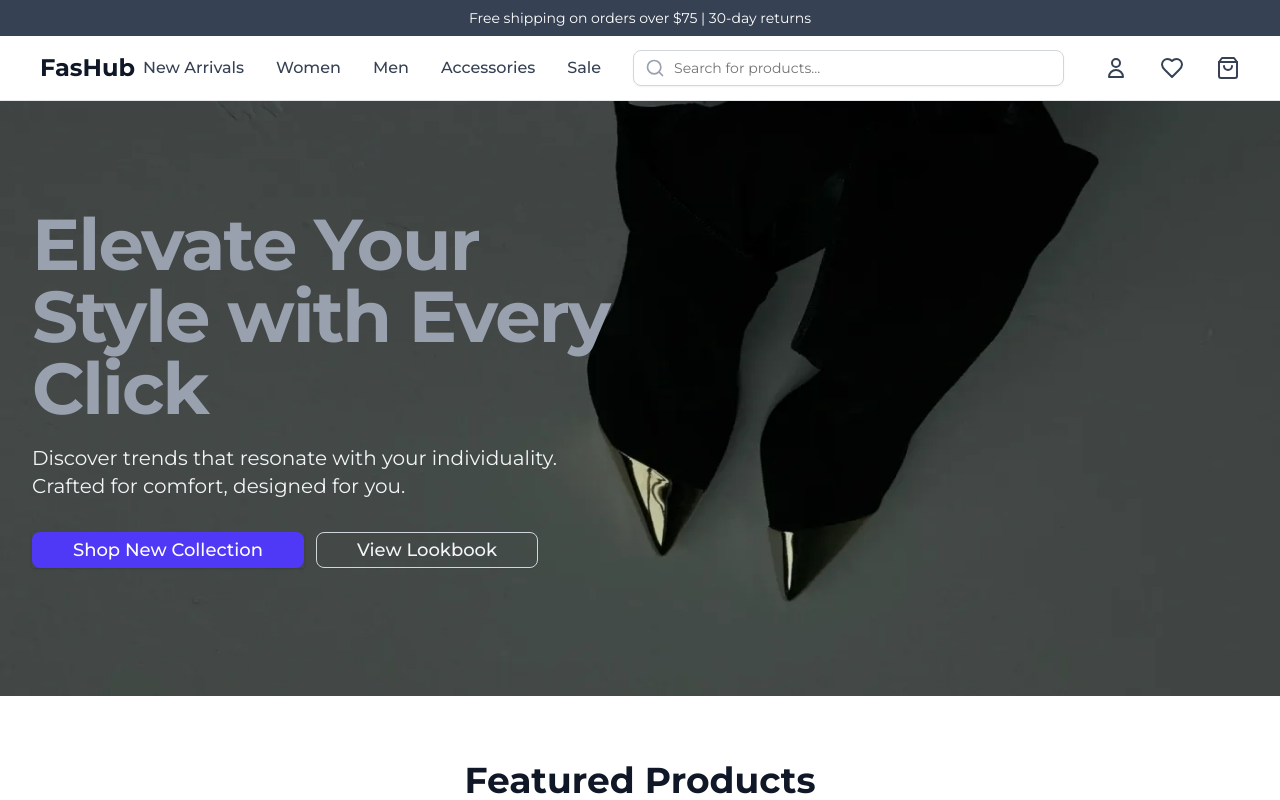
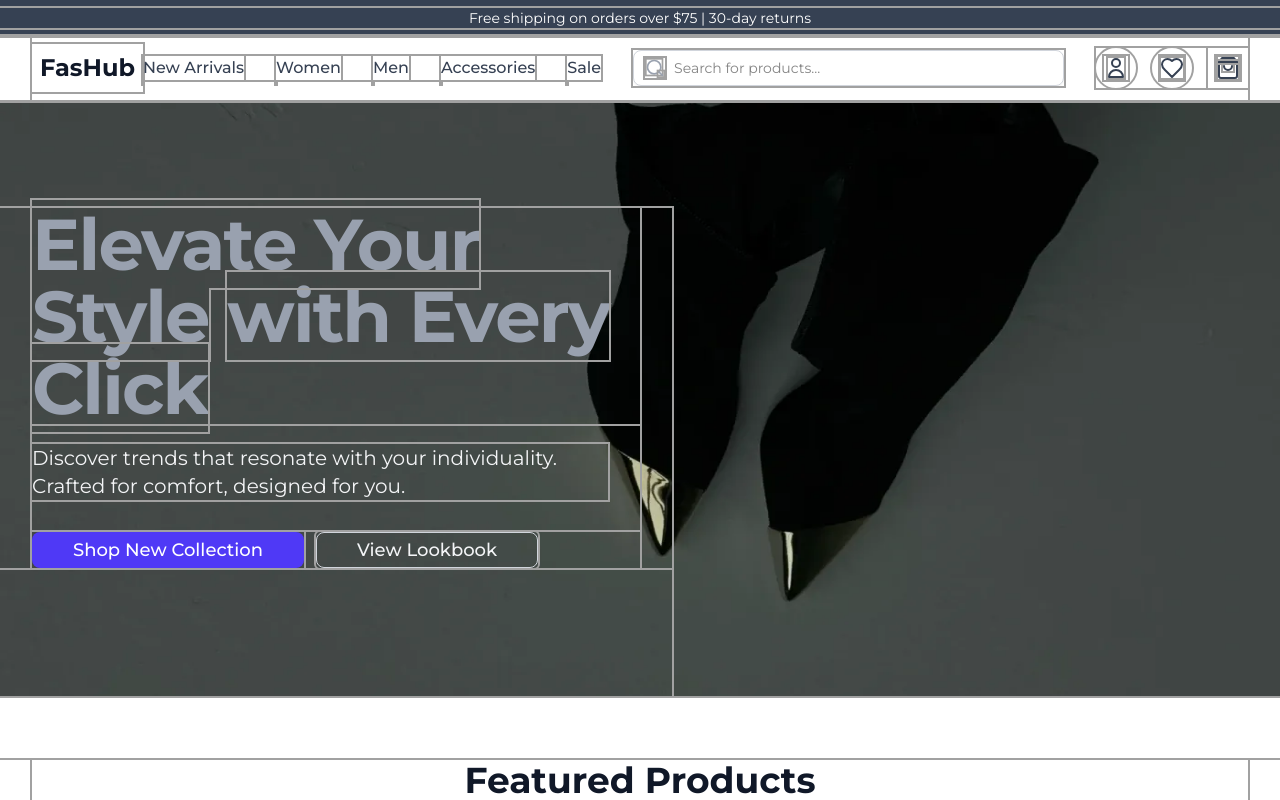
Before and after one commit to Tarun8595/FasHub, a Next.js app: page / in a window 1280 px wide. Shown: the top 800 px of the page. Built offline with nearby package versions, Linux system fonts and the light colour scheme.

Commit message:
update global css

```diff
--- a/app/globals.css
+++ b/app/globals.css
@@ -14,7 +14,7 @@
   letter-spacing: 2px; */
 }
 
-@custom-variant dark (&:is(.dark *));
+/* Removed invalid @custom-variant dark (&:is(.dark *)); */
 
 :root {
   --background: oklch(1 0 0);
@@ -87,7 +87,7 @@
   --sidebar-ring: oklch(0.439 0 0);
 }
 
-@theme inline {
+:root {
   --color-background: var(--background);
   --color-foreground: var(--foreground);
   --color-card: var(--card);
@@ -128,9 +128,14 @@
 
 @layer base {
   * {
-    @apply border-border outline-ring/50;
+    border-color: var(--border);
+    outline-color: var(--ring);
+    outline-width: 2px;
+    outline-style: solid;
+    outline-offset: 0.5px;
   }
   body {
-    @apply bg-background text-foreground;
+    background-color: var(--background);
+    color: var(--foreground);
   }
 }
```
